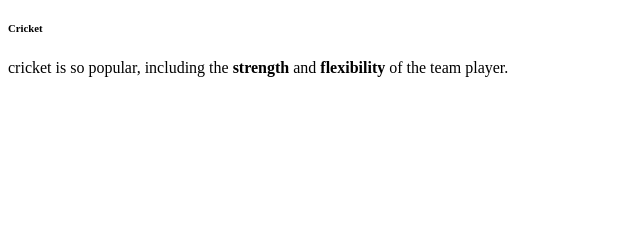
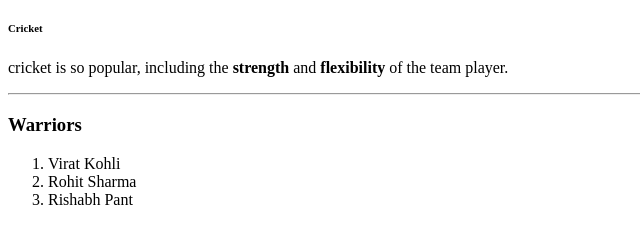
Before and after one commit to 44-563-Web-Apps-S23/44563-webapps-assignment-3-S559249, a plain HTML site: page index.html in a window 1280 px wide. Shown: the part 61-304 px from the top of the page, without its empty margins (0-640 px from the left). Drawn offline with Linux system fonts and the light colour scheme.

Commit message:
Update index.html

```diff
--- a/index.html
+++ b/index.html
@@ -14,5 +14,16 @@
         </h6>
         <p> cricket is so popular, including the <b>strength</b> and <b>flexibility</b> of the team player.
     </body>
+        <hr>
+        <h3>Warriors</h3>
+        <ol>
+           <li>Virat Kohli</li>
+           <li>Rohit Sharma</li>
+            <li>Rishabh Pant</li>
+        </ol>
+        <ul>
+
+
+        </ul>
 
 </html>
```
